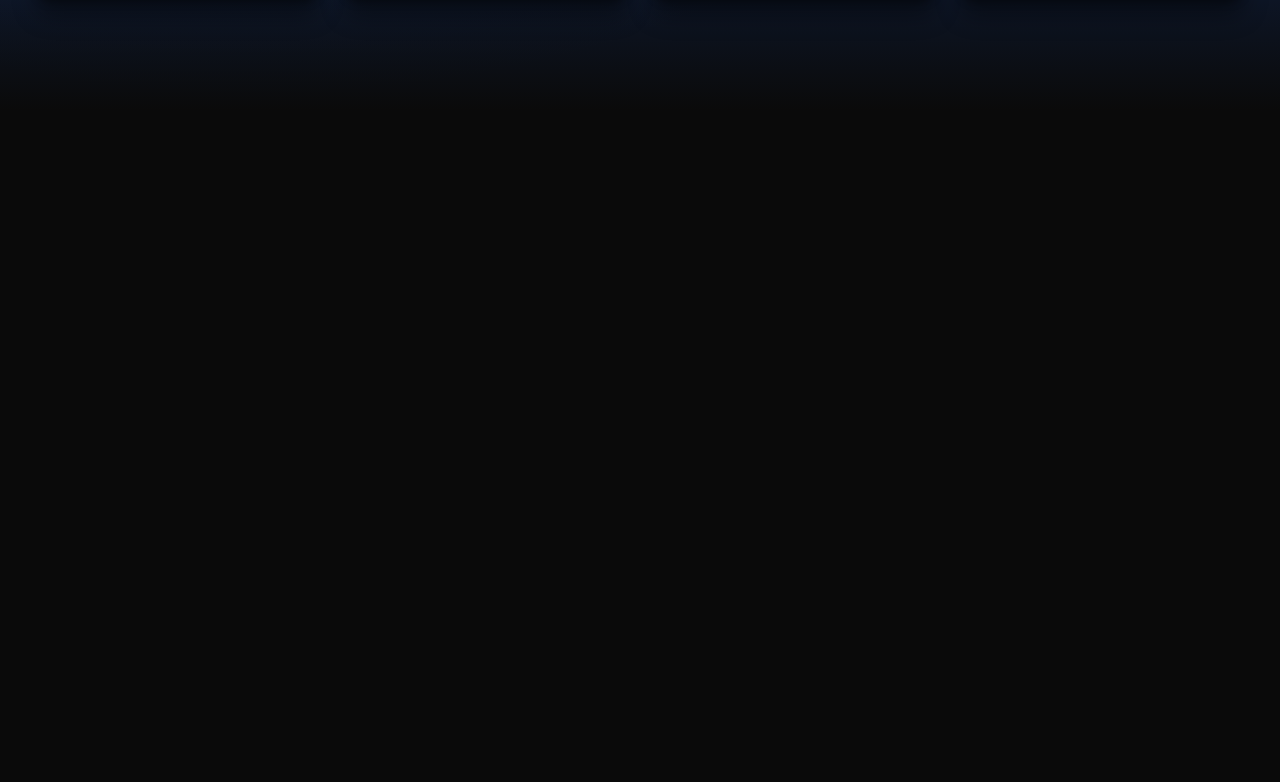
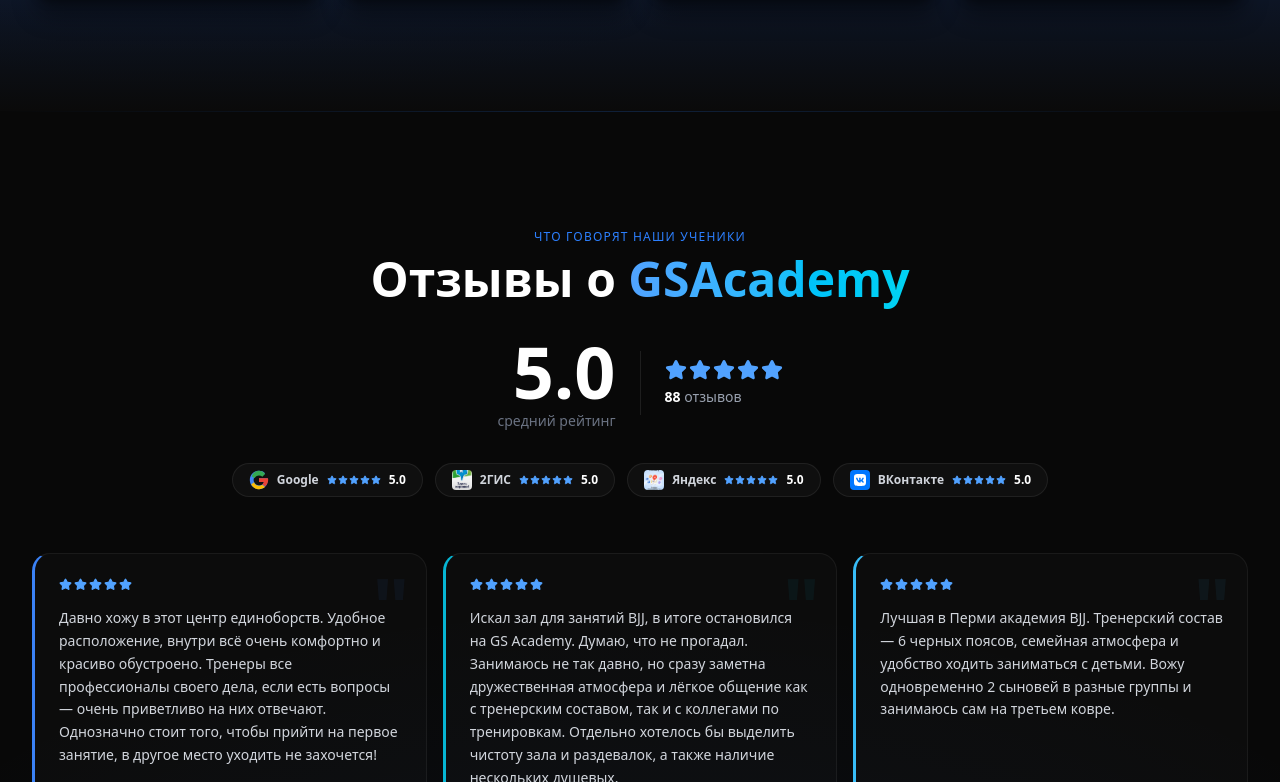
Before and after one commit to german9827387/bjj59-site, a Next.js app: page / in a window 1280 px wide. Shown: the part 3442-4224 px from the top of the page. Built offline with nearby package versions, Linux system fonts and the light colour scheme.

Commit message:
perf: revert content-visibility (caused CLS)

```diff
--- a/app/globals.css
+++ b/app/globals.css
@@ -129,9 +129,3 @@ body:not([data-scroll-locked]) {
 .section-card {
   background: #0a0a0a;
 }
-
-/* Оффскрин-секции скипаются рендерером до скролла */
-.section-offscreen {
-  content-visibility: auto;
-  contain-intrinsic-size: 0 600px;
-}
--- a/app/page.tsx
+++ b/app/page.tsx
@@ -21,16 +21,16 @@ export default function Home() {
       <ForWhom />
       <Directions />
       <Trainers />
-      <div className="section-offscreen"><Reviews /></div>
-      <div className="section-offscreen"><Awards /></div>
+      <Reviews />
+      <Awards />
       <Suspense>
-        <div className="section-offscreen"><News /></div>
+        <News />
       </Suspense>
-      <div className="section-offscreen"><Results /></div>
-      <div className="section-offscreen"><Pricing /></div>
-      <div className="section-offscreen"><FirstTraining /></div>
-      <div className="section-offscreen"><WhyUs /></div>
-      <div className="section-offscreen"><CTA /></div>
+      <Results />
+      <Pricing />
+      <FirstTraining />
+      <WhyUs />
+      <CTA />
     </>
   );
 }
```
